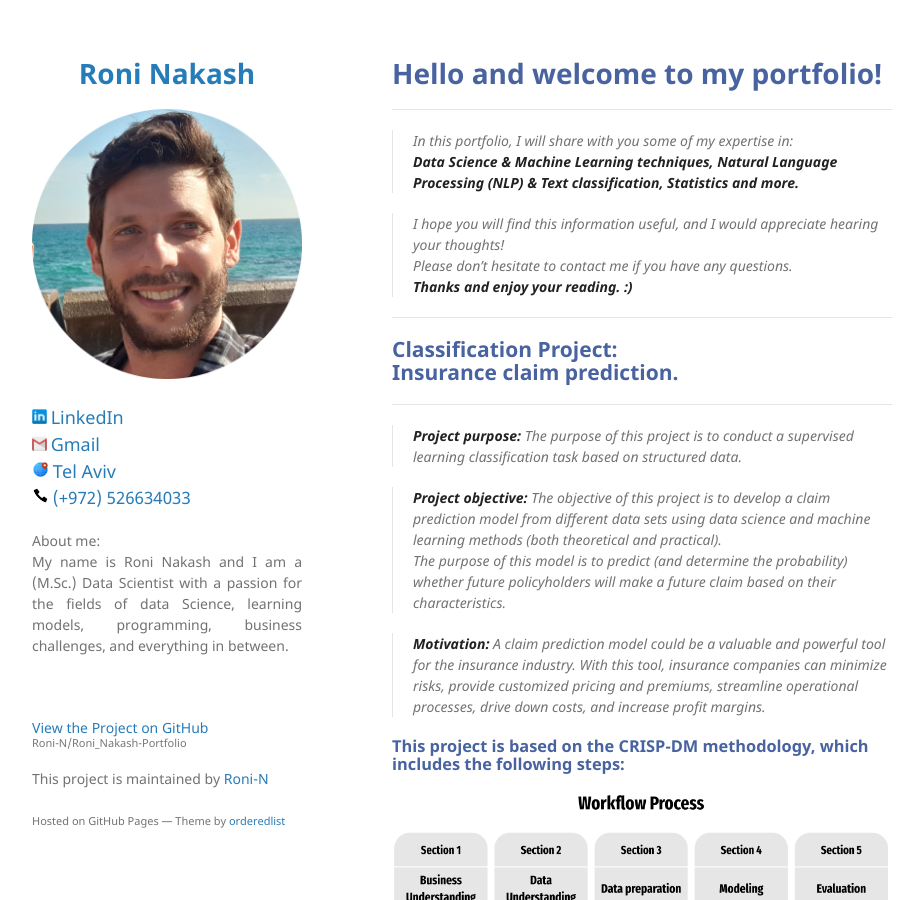
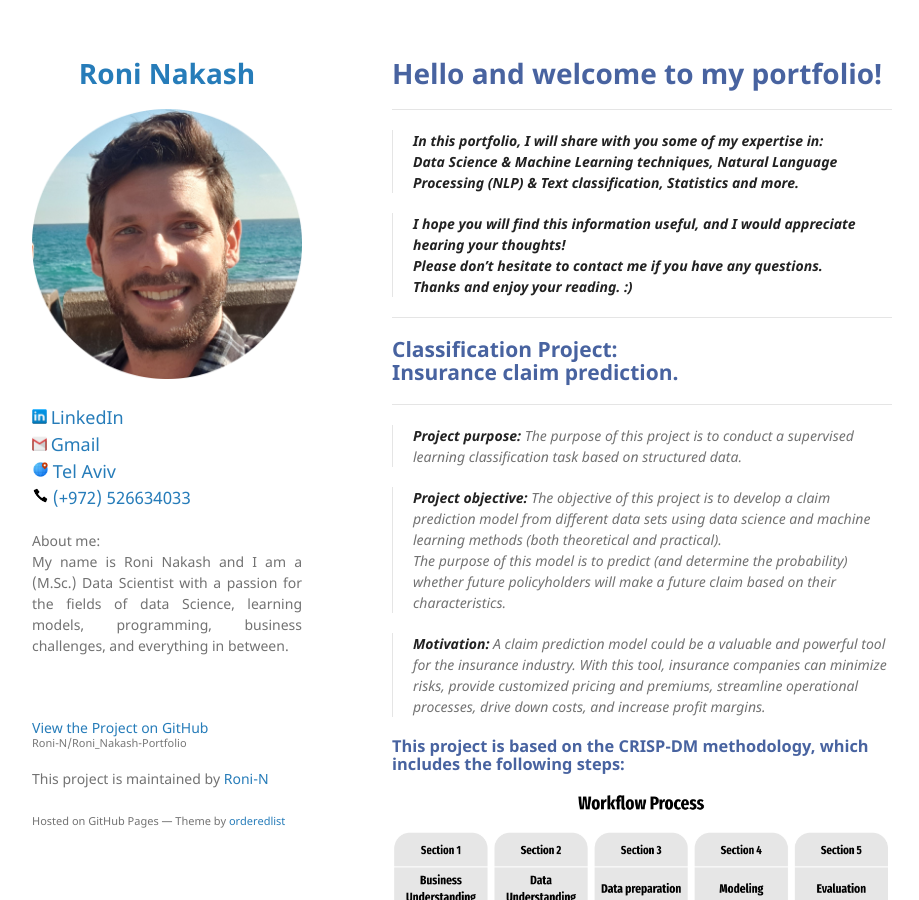
Before and after one commit to Roni-N/Roni_Nakash-Portfolio, a Jekyll site: the page built from index.md, in a window 1280 px wide and 900 px high. Shown: the whole window, without its empty margins (178-1097 px from the left). Built offline with Jekyll 4.4.1, drawn with Linux system fonts in a browser that asks for light colours; our own code applies the rules of GitHub Pages for plain Markdown files.

```diff
--- a/index.md
+++ b/index.md
@@ -6,12 +6,12 @@ layout: default
 # <span style="color:#4863A0">Hello and welcome to my portfolio!</span>
 ------------------------------------------------------------
 
->In this portfolio, I will share with you some of my expertise in: <br>
->**Data Science & Machine Learning techniques, Natural Language Processing (NLP) & Text classification, Statistics and more.** <br>
+>**In this portfolio, I will share with you some of my expertise in: <br>
+>Data Science & Machine Learning techniques, Natural Language Processing (NLP) & Text classification, Statistics and more.** <br>
 
->I hope you will find this information useful, and I would appreciate hearing your thoughts! <br>
+>**I hope you will find this information useful, and I would appreciate hearing your thoughts! <br>
 >Please don't hesitate to contact me if you have any questions. <br>
->**Thanks and enjoy your reading. :)**
+>Thanks and enjoy your reading. :)**
 
 ------------------------------------------------------------
 ## <span style="color:#4863A0">Classification Project:<br> Insurance claim prediction.</span>
```
